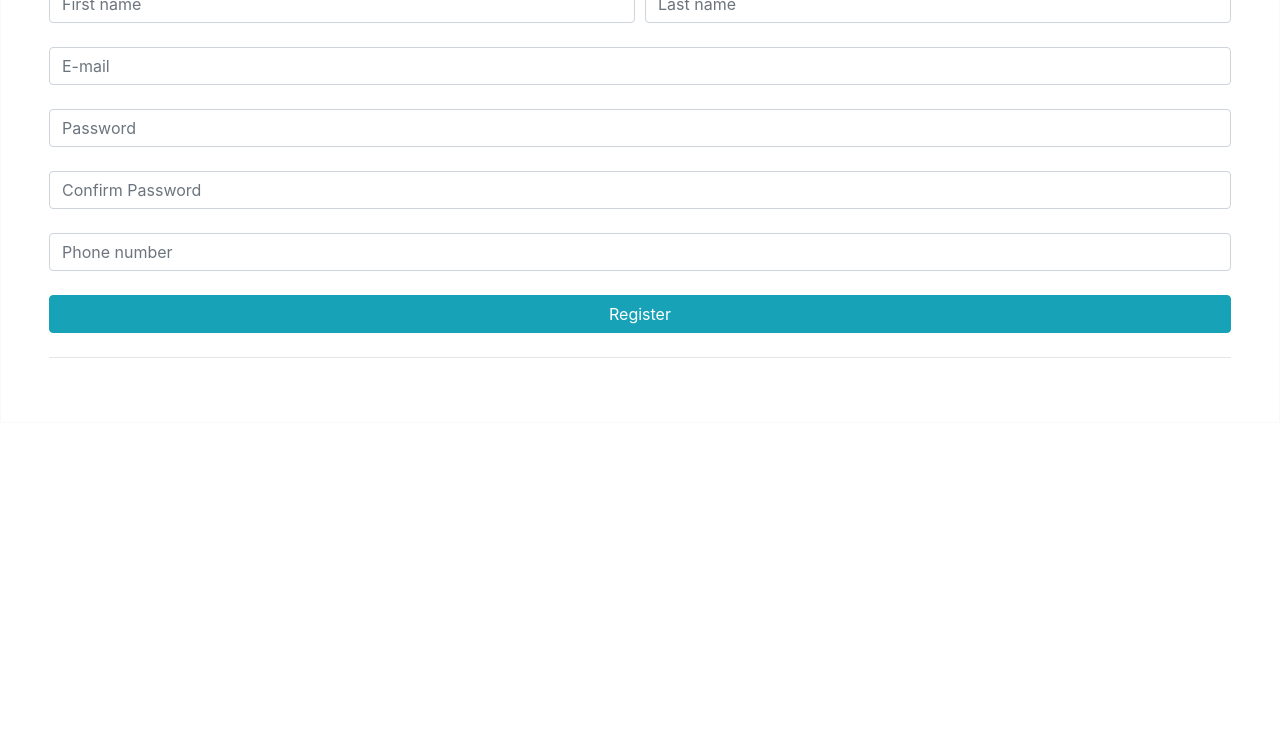
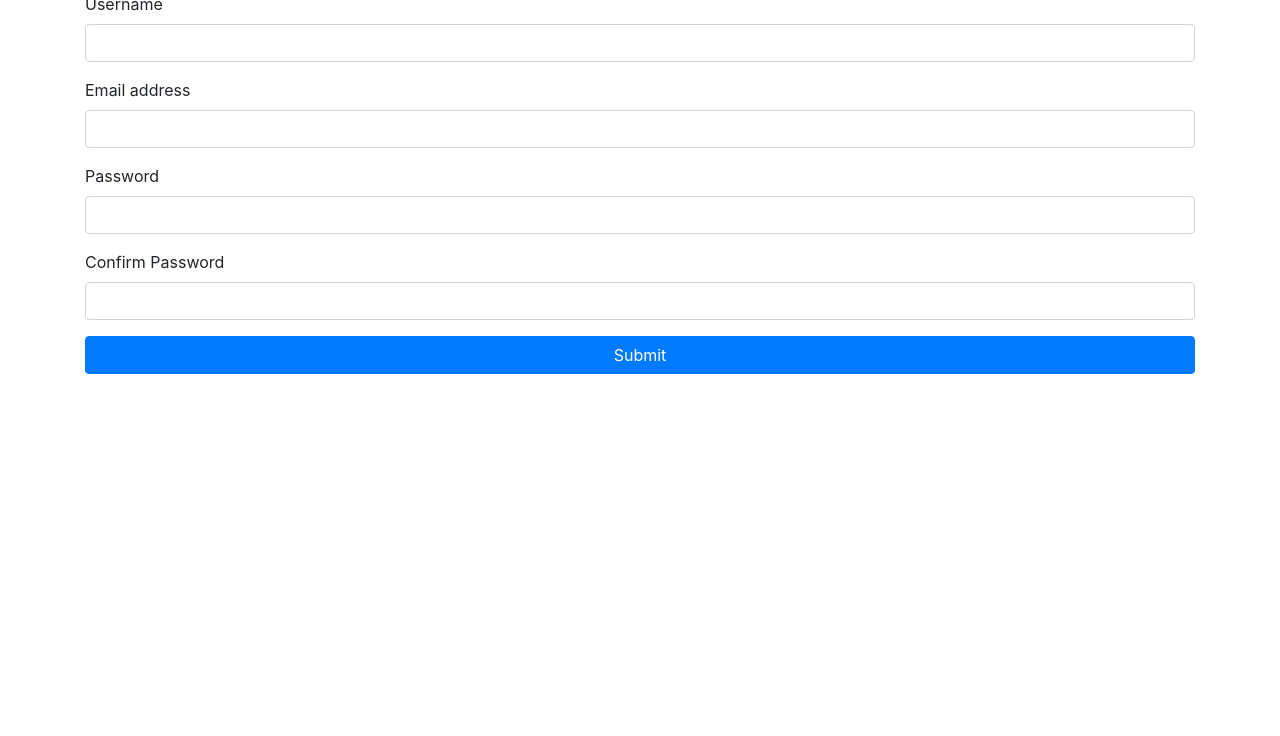
Before and after one commit to sakiib/CSE499-Components, a website: page FormValidation/views/register.html in a window 1280 px wide. Shown: the part 64-800 px from the top of the page. Drawn offline with nearby package versions, Linux system fonts and the light colour scheme.

Commit message:
index & register html updated

```diff
--- a/FormValidation/package.json
+++ b/FormValidation/package.json
@@ -18,7 +18,9 @@
     "nodemon": "^2.0.4"
   },
   "dependencies": {
+    "body-parser": "^1.19.0",
     "ejs": "^3.1.3",
-    "express": "^4.17.1"
+    "express": "^4.17.1",
+    "express-validator": "^6.6.1"
   }
 }
--- a/FormValidation/views/register.html
+++ b/FormValidation/views/register.html
@@ -3,47 +3,33 @@
 <head>
     <meta charset="UTF-8">
     <meta name="viewport" content="width=device-width, initial-scale=1.0">
-    <link rel="stylesheet" href="https://maxcdn.bootstrapcdn.com/bootstrap/4.0.0/css/bootstrap.min.css" integrity="sha384-Gn5384xqQ1aoWXA+058RXPxPg6fy4IWvTNh0E263XmFcJlSAwiGgFAW/dAiS6JXm" crossorigin="anonymous">
     <title>Register</title>
+    <link rel="stylesheet" href="https://stackpath.bootstrapcdn.com/bootstrap/4.5.2/css/bootstrap.min.css" integrity="sha384-JcKb8q3iqJ61gNV9KGb8thSsNjpSL0n8PARn9HuZOnIxN0hoP+VmmDGMN5t9UJ0Z" crossorigin="anonymous">
 </head>
 <body>
-    <!-- Default form register -->
-    <form class="text-center border border-light p-5" action="#!">
-        <div class="form-row mb-4">
-            <div class="col">
-                <!-- First name -->
-                <input type="text" id="defaultRegisterFormFirstName" class="form-control" placeholder="First name">
+    <div class="container">
+        <h1>Register</h1>
+
+        <form action="/register" method="POST">
+            <div class="form-group">
+                <label for="username" class="form-label">Username</label>
+                <input type="text" class="form-control" name="username" id="username">
             </div>
-            <div class="col">
-                <!-- Last name -->
-                <input type="text" id="defaultRegisterFormLastName" class="form-control" placeholder="Last name">
+            <div class="form-group">
+                <label for="email" class="form-label">Email address</label>
+                <input type="email" class="form-control" name="email" id="email">
             </div>
-        </div>
+            <div class="form-group">
+                <label for="password" class="form-label">Password</label>
+                <input type="password" class="form-control" name="password" id="password">
+            </div>
+            <div class="form-group">
+                <label for="password1" class="form-label">Confirm Password</label>
+                <input type="password" class="form-control" name="password1" id="password1">
+            </div>
+            <button type="submit" class="btn btn-primary btn-block">Submit</button>
+        </form>
 
-        <!-- E-mail -->
-        <input type="email" id="defaultRegisterFormEmail" class="form-control mb-4" placeholder="E-mail">
-
-        <!-- Password -->
-        <input type="password" id="defaultRegisterFormPassword" class="form-control" placeholder="Password" aria-describedby="defaultRegisterFormPasswordHelpBlock">
-        <small id="defaultRegisterFormPasswordHelpBlock" class="form-text text-muted mb-4">
-        </small>
-
-        <!-- Password for confirmation -->
-        <input type="password" id="defaultRegisterFormPassword2" class="form-control" placeholder="Confirm Password" aria-describedby="defaultRegisterFormPasswordHelpBlock">
-        <small id="defaultRegisterFormPasswordHelpBlock" class="form-text text-muted mb-4">
-        </small>
-
-        <!-- Phone number -->
-        <input type="text" id="defaultRegisterPhonePassword" class="form-control" placeholder="Phone number" aria-describedby="defaultRegisterFormPhoneHelpBlock">
-        <small id="defaultRegisterFormPhoneHelpBlock" class="form-text text-muted mb-4">
-        </small>
-
-        <!-- Sign up button -->
-        <button class="btn btn-info my-4 btn-block" type="submit"> Register </button>
-
-        <hr>
-
-    </form>
-    <!-- Default form register -->
+    </div>
 </body>
 </html>
```
Also changed, not shown: FormValidation/index.js (+8 -0 lines), FormValidation/views/index.html (+5 -2 lines), 1 other file.
